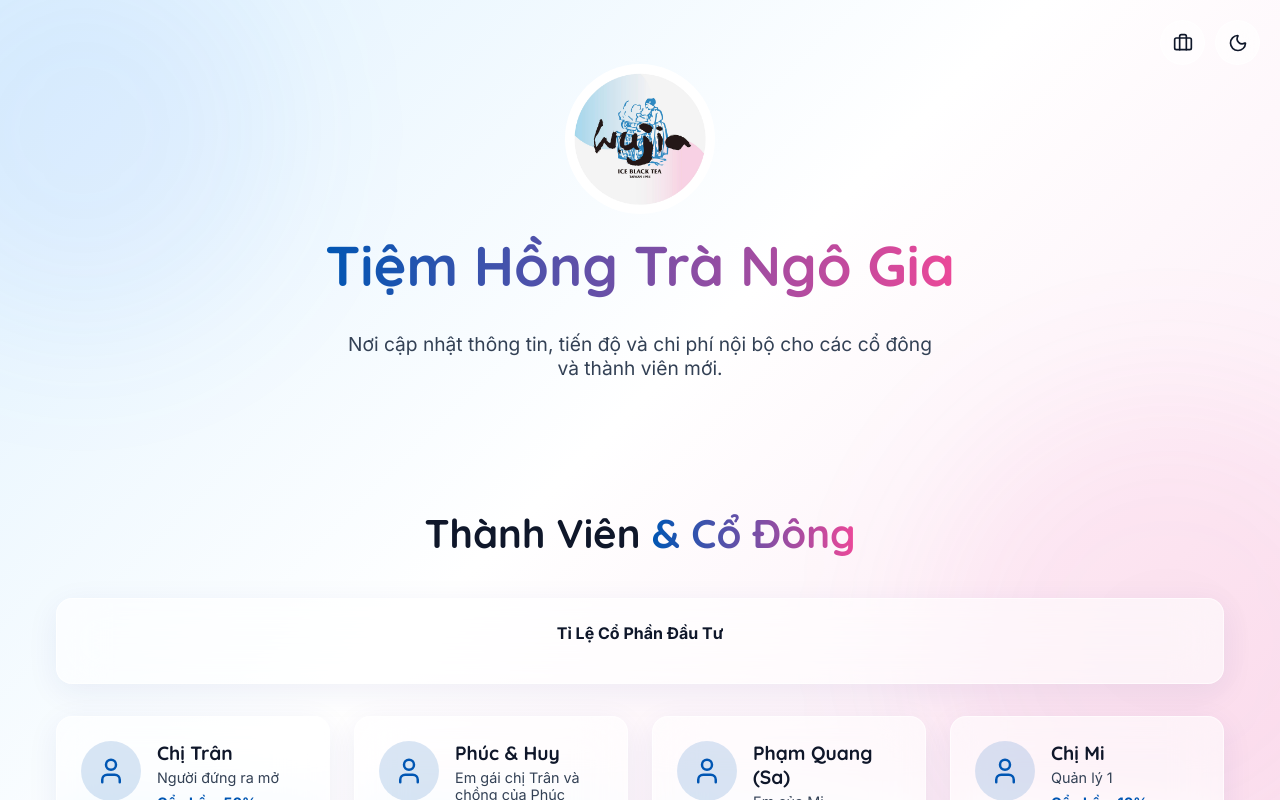
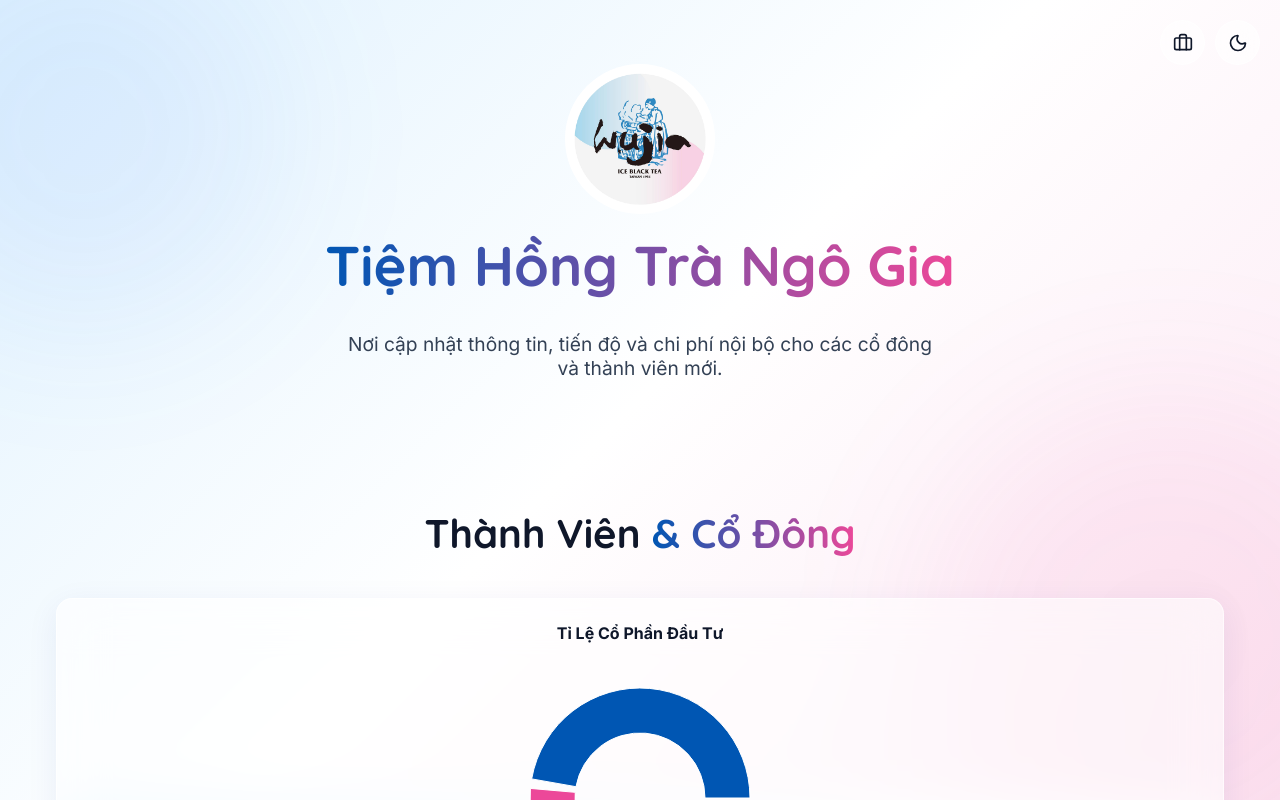
Before and after one commit to huy4vn/tea-shop-dashboard, a React (Vite) app: page / in a window 1280 px wide. Shown: the top 800 px of the page. Built offline with nearby package versions, Linux system fonts and the light colour scheme.

Commit message:
Khôi phục lại style cho chart và sửa lỗi box-shadow khi hover

```diff
--- a/src/App.jsx
+++ b/src/App.jsx
@@ -216,7 +216,7 @@ function App() {
         <div style={{ display: 'flex', flexDirection: 'column', gap: '2rem' }}>
           {/* Chart Card */}
           <motion.div>
-            <div className="glass-card chart-card">
+            <div className="glass-card chart-card" style={{ height: '400px', width: '100%', display: 'flex', flexDirection: 'column', alignItems: 'center' }}>
               <p style={{ textAlign: 'center', marginBottom: '1rem', fontWeight: 'bold', color: 'var(--text-primary)' }}>{currentConfig.chartTitle}</p>
               <ResponsiveContainer width="100%" height="100%">
                 <PieChart margin={{ top: 20, right: 20, bottom: 20, left: 20 }}>
--- a/src/index.css
+++ b/src/index.css
@@ -113,7 +113,7 @@ h1, h2, h3, h4, h5, h6 {
 
 .glass-card:hover {
   transform: translateY(-5px);
-  box-shadow: 0 10px 30px var(--glass-shadow);
+  box-shadow: var(--glass-shadow);
   border-color: var(--glass-hover-border);
 }
 
```
